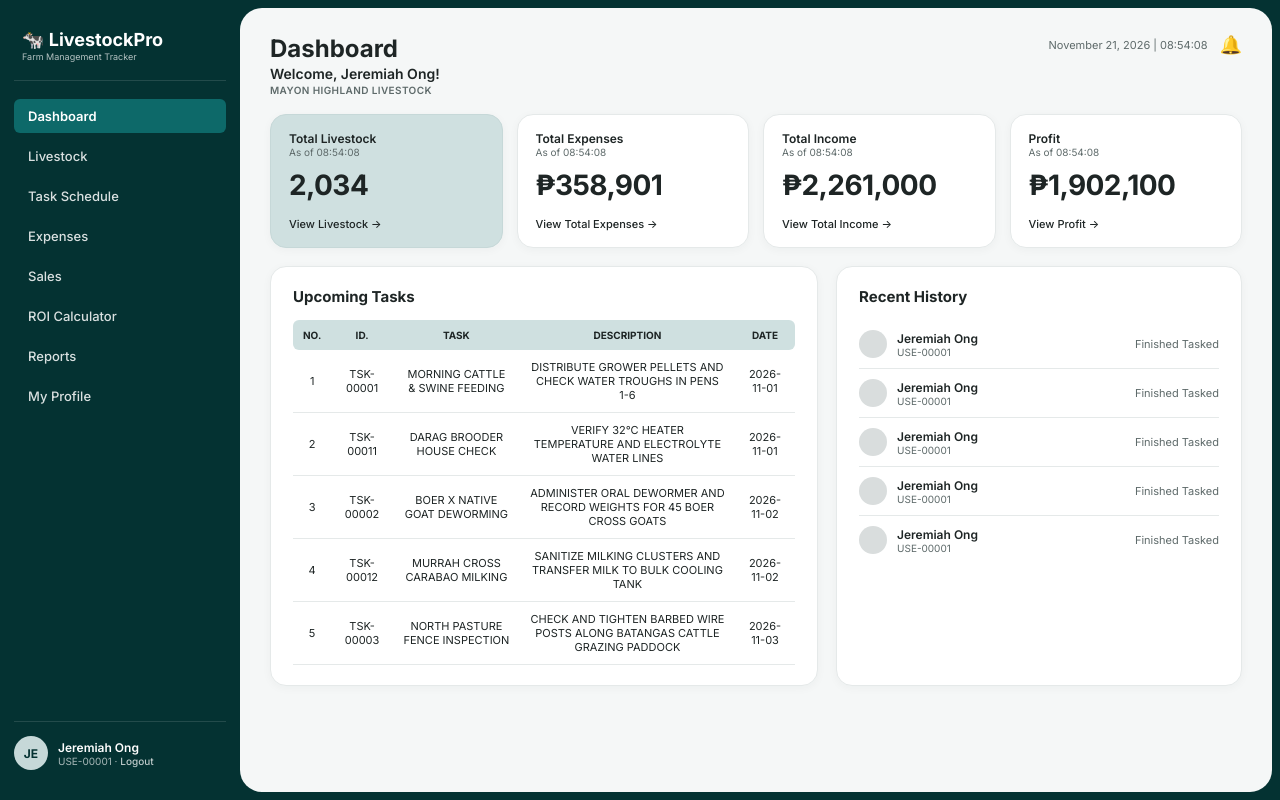
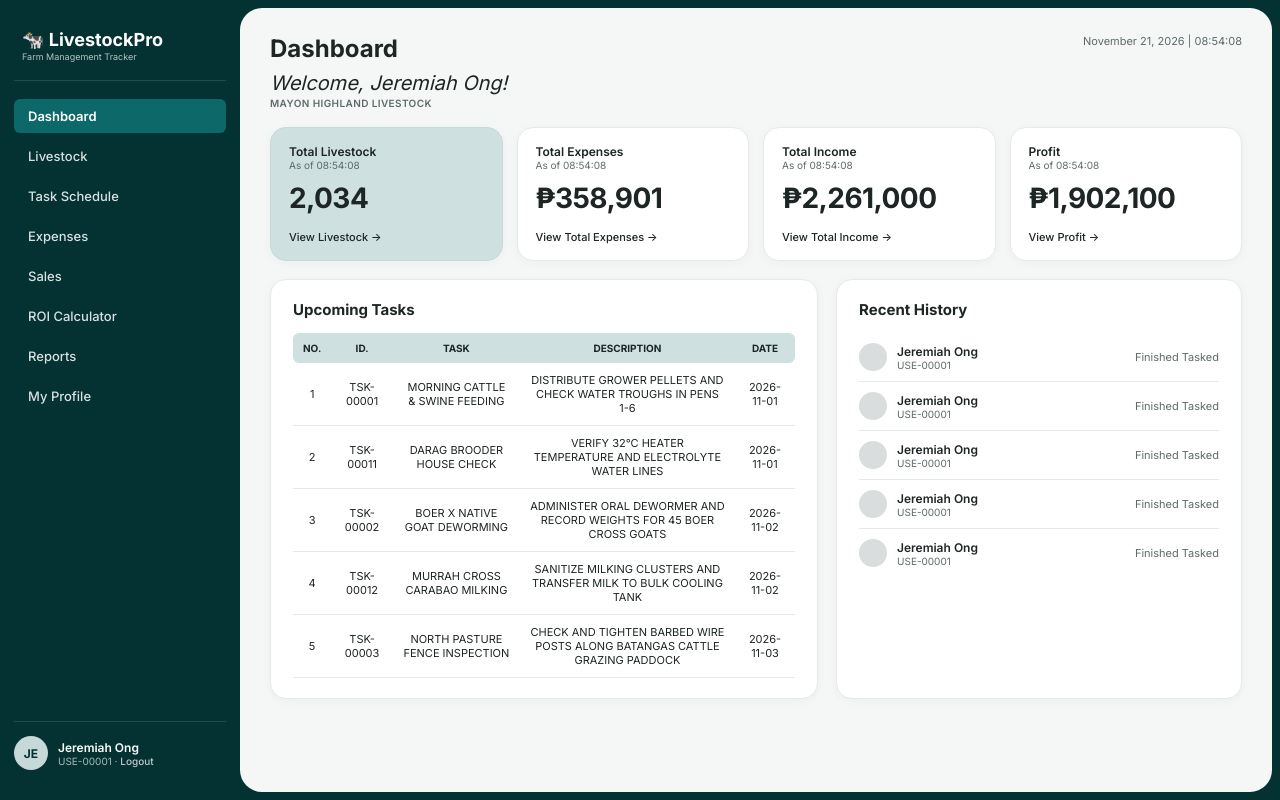
Before and after one commit to aenstudio-co/livestock-pro, a PHP site: page /owner_dashboard.php in a window 1280 px wide. Run offline with PHP 8.4, Linux system fonts and the light colour scheme; a user stored in the database is signed in; data comes from the database, SQL or seed files in the repository.

Commit message:
dashboard tab edit

```diff
--- a/css/style.css
+++ b/css/style.css
@@ -236,7 +236,7 @@ textarea.form-control { height: 76px; resize: vertical; }
 .main-content { flex: 1; background-color: var(--bg-page); border-radius: var(--radius-xl); padding: 26px 30px; overflow-y: auto; }
 .page-header { display: flex; align-items: flex-start; justify-content: space-between; margin-bottom: 18px; }
 .page-title { font-size: 24px; font-weight: 700; }
-.page-subtitle { font-size: 14px; font-weight: 600; margin-top: 2px; }
+.page-subtitle { font-size: 20px; font-weight: 400; margin-top: 8px; font-style: italic;}
 .page-meta-tag { font-size: 10px; font-weight: 600; letter-spacing: 0.04em; text-transform: uppercase; color: var(--text-secondary); margin-top: 2px; }
 .page-datetime { font-size: 11px; color: var(--text-secondary); white-space: nowrap; }
 
--- a/owner_dashboard.php
+++ b/owner_dashboard.php
@@ -51,12 +51,11 @@ $tasks           = $pdo->query("SELECT task_id, task_name, task_description, sch
       <div class="page-header">
         <div>
           <h1 class="page-title">Dashboard</h1>
-          <div class="page-subtitle">Welcome, <?= htmlspecialchars($full_name) ?>!</div>
+          <div class="page-subtitle"> Welcome, <?= htmlspecialchars($full_name) ?>!</div>
           <div class="page-meta-tag"><?= htmlspecialchars($business) ?></div>
         </div>
         <div style="display:flex;align-items:center;gap:12px;">
           <span class="page-datetime"><?= date('F d, Y | H:i:s') ?></span>
-          <a href="notifications.php" title="Notifications" style="font-size:18px;text-decoration:none;">&#128276;</a>
         </div>
       </div>
 
```
